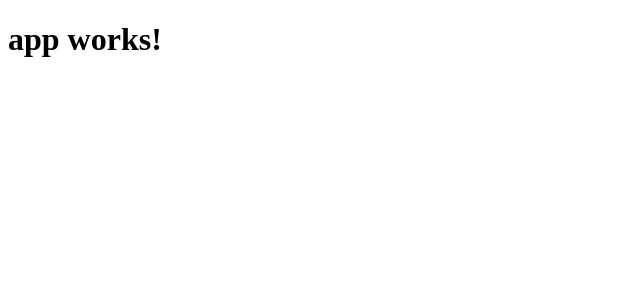
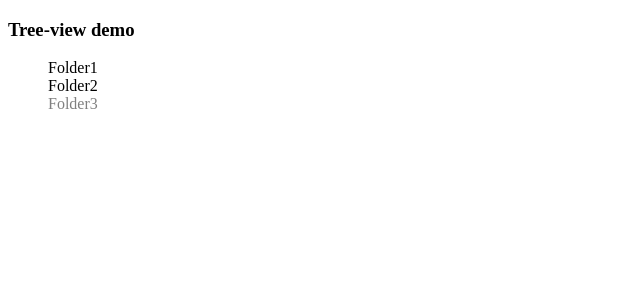
Before and after one commit to shopen21/angular-treeview, an Angular app: page / in a window 1280 px wide. Shown: the top 300 px of the page, without its empty margins (0-640 px from the left). Built offline with nearby package versions, Linux system fonts and the light colour scheme.

Commit message:
treeview component added

```diff
--- a/src/app/app.component.html
+++ b/src/app/app.component.html
@@ -1,3 +1,3 @@
-<h1>
-  {{title}}
-</h1>
+<h3>Tree-view demo</h3>
+<tree-view [treeBS]="treeBS">
+</tree-view>
--- a/src/app/app.component.ts
+++ b/src/app/app.component.ts
@@ -1,4 +1,6 @@
 import { Component } from '@angular/core';
+import { BehaviorSubject } from "rxjs/BehaviorSubject";
+import { TreeNode } from "app/entities/tree-node";
 
 @Component({
   selector: 'app-root',
@@ -6,5 +8,26 @@ import { Component } from '@angular/core';
   styleUrls: ['./app.component.css']
 })
 export class AppComponent {
-  title = 'app works!';
+  tree: TreeNode[] = [
+      {
+          id: 1, label: "Folder1", children: [
+              { id: 4, label: "File1", children: [] },
+              { id: 5, label: "File2", children: [] }
+          ]
+      },
+      {
+          id: 2, label: "Folder2", children: [
+              {
+                  id: 6, label: "Folder4", children: [
+                      { id: 8, label: "File5", children: [] },
+                      { id: 9, label: "File6", children: [] }
+                  ]
+              },
+              { id: 7, label: "File4", children: [] }
+          ]
+      },
+      { id:3, label: "Folder3", children: []}
+  ];
+
+  treeBS = new BehaviorSubject<TreeNode[]>(this.tree);
 }
--- a/src/app/app.module.ts
+++ b/src/app/app.module.ts
@@ -4,10 +4,12 @@ import { FormsModule } from '@angular/forms';
 import { HttpModule } from '@angular/http';
 
 import { AppComponent } from './app.component';
+import { TreeViewComponent } from "app/treeview-component/treeview.component";
+import { TreeItemComponent } from "app/treeview-component/tree-item.component";
 
 @NgModule({
   declarations: [
-    AppComponent
+    AppComponent, TreeViewComponent, TreeItemComponent
   ],
   imports: [
     BrowserModule,
--- /dev/null
+++ b/src/app/entities/tree-node.ts
@@ -0,0 +1,7 @@
+export class TreeNode {
+    constructor(
+        public id: number,
+        public label: string,
+        public children: TreeNode[]
+    ) { }
+}
--- /dev/null
+++ b/src/app/treeview-component/tree-item.component.ts
@@ -0,0 +1,10 @@
+import { Component, Input } from '@angular/core'
+import { TreeNodeVM } from "./tree-node-vm"
+
+@Component({
+    selector: 'tree-item',
+    template: `{{node.label}}`
+})
+export class TreeItemComponent {
+    @Input() public node: TreeNodeVM;
+}
--- /dev/null
+++ b/src/app/treeview-component/tree-node-vm.ts
@@ -0,0 +1,10 @@
+import { TreeNode } from "../entities/tree-node"
+
+export class TreeNodeVM {
+    constructor(
+        public id: number,
+        public isExpanded: boolean,
+        public label: string,
+        public children: TreeNode[]
+    ) { }
+}
--- /dev/null
+++ b/src/app/treeview-component/treeview.component.html
@@ -0,0 +1,11 @@
+<ul>
+    <li *ngFor="let node of treeVM" [ngClass]="{'inactive': !node.children?.length}">
+        <span (click)="toggleNode(node)">
+            <tree-item [node]="node"></tree-item>
+        </span>
+        <div class="inner-tree" *ngIf="node.isExpanded">
+            <tree-view [treeBS]="getChilden(node)">
+            </tree-view>
+        </div>
+    </li>
+</ul>
--- /dev/null
+++ b/src/app/treeview-component/treeview.component.ts
@@ -0,0 +1,56 @@
+import { Component, Input, OnInit,TemplateRef, ContentChild } from '@angular/core'
+import { TreeNode } from "../entities/tree-node"
+import { TreeNodeVM } from "./tree-node-vm"
+import { BehaviorSubject } from "rxjs/BehaviorSubject"
+
+import {TreeItemComponent} from "./tree-item.component"
+
+@Component({
+    selector: 'tree-view',
+    templateUrl: './treeview.component.html',
+    styles: [`
+        .inner-tree{
+            padding-left: 5px;
+        }
+        .inactive{
+            color: grey;
+        }
+        ul{
+            list-style-type: none;
+        }
+    `]
+})
+export class TreeViewComponent implements OnInit{
+    @Input() private treeBS: BehaviorSubject<TreeNode[]>;
+    private treeVM: TreeNodeVM[];
+
+    ngOnInit(): void {
+        this.treeBS.subscribe((newTree: TreeNode[]) => {
+            this.rebuildTreeVM(newTree);
+        });
+    }
+
+    rebuildTreeVM(newTree: TreeNode[]) {
+        this.treeVM = newTree.map((node: TreeNode) => this.getInitialNodeVM(node));
+    }
+
+    getInitialNodeVM(node: TreeNode): TreeNodeVM {
+        return new TreeNodeVM(
+            node.id,
+            false,
+            node.label,
+            node.children
+        );
+    }
+
+    private toggleNode(node: TreeNodeVM) {
+        if (! node.children) {
+            return;
+        }
+        node.isExpanded = ! node.isExpanded;
+    }
+
+    private getChilden(node: TreeNode): BehaviorSubject<TreeNode[]> {
+        return new BehaviorSubject<TreeNode[]>(node.children);
+    }
+}
```
